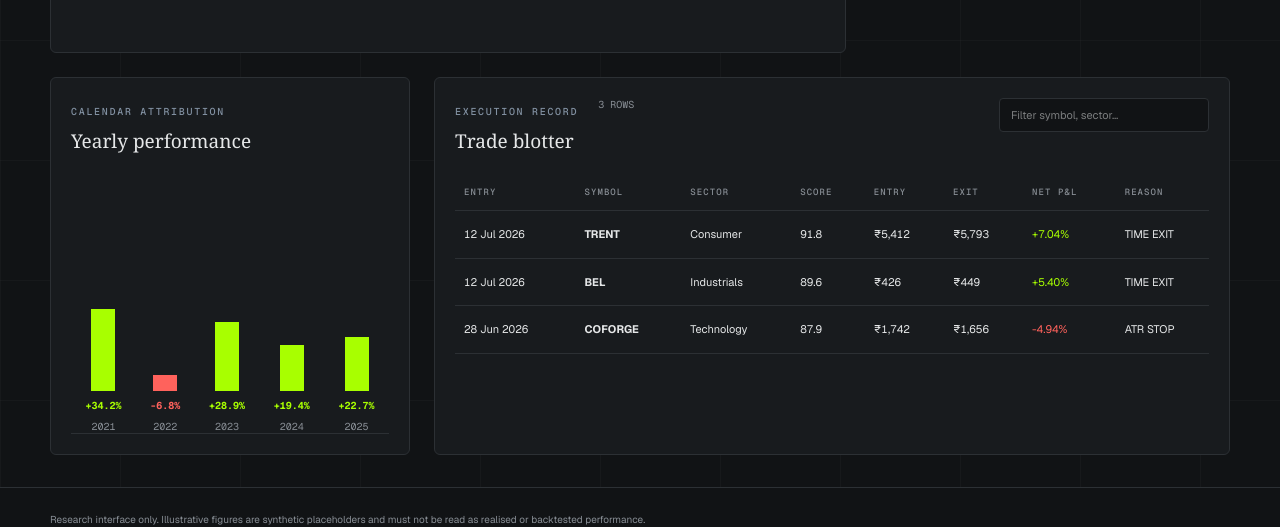
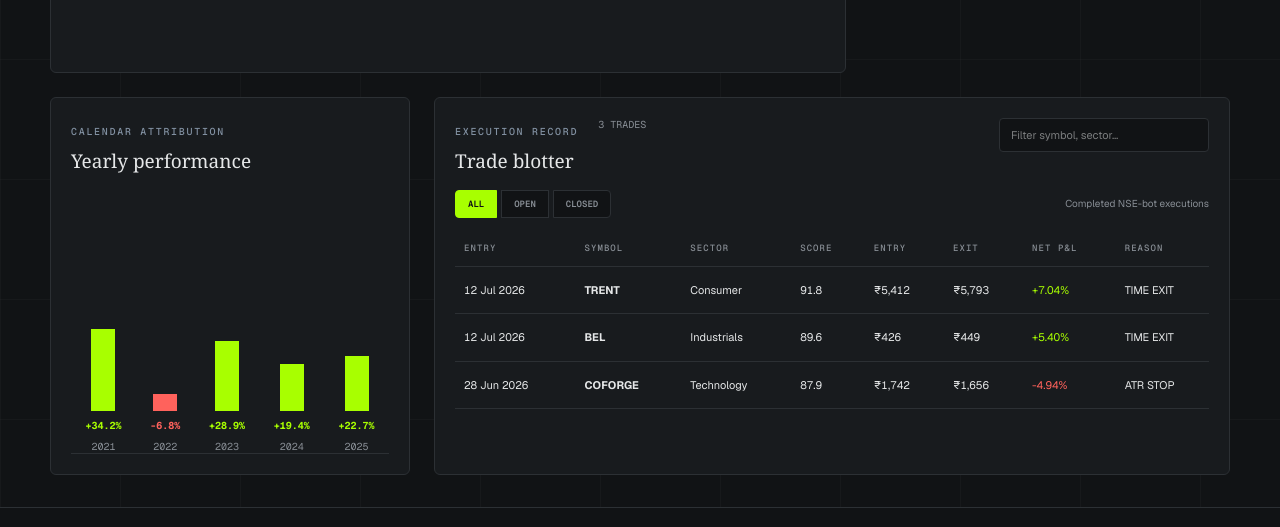
Before and after one commit to RakheebShaik-web/NSE-bot-dashboard, a Next.js app: page / in a window 1280 px wide. Shown: the part 1178-1705 px from the top of the page. Built offline with nearby package versions, Linux system fonts and the light colour scheme; no server answers.

Commit message:
Surface full trade blotter controls

```diff
--- a/app/page.tsx
+++ b/app/page.tsx
@@ -43,6 +43,7 @@ export default function Home(){
   const [feed,setFeed]=useState<Feed|null>(null);
   const [loading,setLoading]=useState(true);
   const [filter,setFilter]=useState("");
+  const [tradeView,setTradeView]=useState<"ALL"|"OPEN"|"CLOSED">("ALL");
   const load=()=>{setLoading(true);fetch("/api/data",{cache:"no-store"}).then(r=>r.json()).then(setFeed).finally(()=>setLoading(false))};
   useEffect(load,[]);
   const live=feed?.status==="ready"&&Boolean(feed.equity?.length);
@@ -58,7 +59,11 @@ export default function Home(){
   const years=Math.max(1,yearly.length);
   const cagr=live?Math.pow(multiple,1/years)-1:.144;
   const underwater=useMemo(()=>{let peak=0;return equity.map(v=>{peak=Math.max(peak,v);return (v/peak-1)*100})},[equity]);
-  const visibleTrades=trades.filter(t=>`${t.ticker} ${t.sector} ${t.exit_reason}`.toLowerCase().includes(filter.toLowerCase()));
+  const visibleTrades=trades.filter(t=>{
+    const text=`${t.ticker} ${t.sector} ${t.exit_reason}`.toLowerCase().includes(filter.toLowerCase());
+    const status=tradeView==="ALL"||tradeView==="CLOSED";
+    return text&&status;
+  });
   const stamp=feed?.generated_at?new Date(feed.generated_at).toLocaleString("en-IN"):"No timestamp in feed";
 
   return <main>
@@ -67,6 +72,7 @@ export default function Home(){
       <div className="head-main">
         <div><span className="eyebrow">INDIAN EQUITIES · SYSTEMATIC DESK</span><h1>NSE-bot <em>/ performance terminal</em></h1><p>A read-only institutional view over the NSE-bot research pipeline — signals, execution record, drawdown and factor risk, rendered directly from the repository&apos;s published snapshot.</p></div>
         <div className="feed-meta">
+          <a className="blotter-link" href="#trade-blotter">View trade blotter ↓</a>
           <button onClick={load} disabled={loading}>↻ {loading?"Syncing":"Refresh"}</button>
           <dl><div><dt>Snapshot</dt><dd>{stamp}</dd></div><div><dt>Status</dt><dd>{live?"LIVE FEED":"UNVERIFIED"}</dd></div><div><dt>Schema</dt><dd>v1</dd></div></dl>
         </div>
@@ -121,8 +127,13 @@ export default function Home(){
           <Head kicker="CALENDAR ATTRIBUTION" title="Yearly performance"/>
           <div className="years">{yearly.map(y=><div key={y.year}><span>{y.year}</span><i className={y.strategy_return<0?"negative":""} style={{height:`${Math.max(8,Math.abs(y.strategy_return)*240)}px`}}/><b className={y.strategy_return>=0?"pos":"neg"}>{pct(y.strategy_return)}</b></div>)}</div>
         </Panel>
-        <Panel>
-          <div className="trades-head"><Head kicker="EXECUTION RECORD" title="Trade blotter" tag={`${visibleTrades.length} ROWS`}/><input value={filter} onChange={e=>setFilter(e.target.value)} placeholder="Filter symbol, sector…"/></div>
+        <Panel className="trade-panel">
+          <div id="trade-blotter" className="anchor"/>
+          <div className="trades-head"><Head kicker="EXECUTION RECORD" title="Trade blotter" tag={`${visibleTrades.length} TRADES`}/><input value={filter} onChange={e=>setFilter(e.target.value)} placeholder="Filter symbol, sector…"/></div>
+          <div className="blotter-controls" role="group" aria-label="Filter trades by status">
+            {(["ALL","OPEN","CLOSED"] as const).map(v=><button key={v} className={tradeView===v?"selected":""} onClick={()=>setTradeView(v)}>{v}</button>)}
+            <span>{tradeView==="OPEN"?"No open positions in the current feed":"Completed NSE-bot executions"}</span>
+          </div>
           <div className="table-wrap"><table><thead><tr>{["ENTRY","SYMBOL","SECTOR","SCORE","ENTRY","EXIT","NET P&L","REASON"].map(h=><th key={h}>{h}</th>)}</tr></thead><tbody>{visibleTrades.map((t,i)=><tr key={`${t.ticker}-${i}`}><td>{t.entry_date}</td><td><b>{t.ticker}</b></td><td>{t.sector}</td><td>{t.score.toFixed(1)}</td><td>{money(t.entry)}</td><td>{money(t.exit)}</td><td className={t.net_return>=0?"pos":"neg"}>{pct(t.net_return,2)}</td><td>{t.exit_reason}</td></tr>)}</tbody></table></div>
         </Panel>
       </div>
```
Also changed, not shown: app/globals.css.
